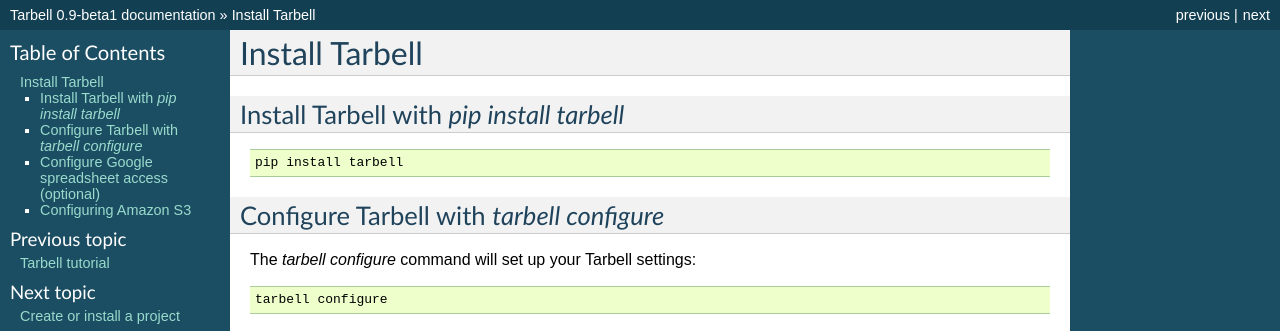
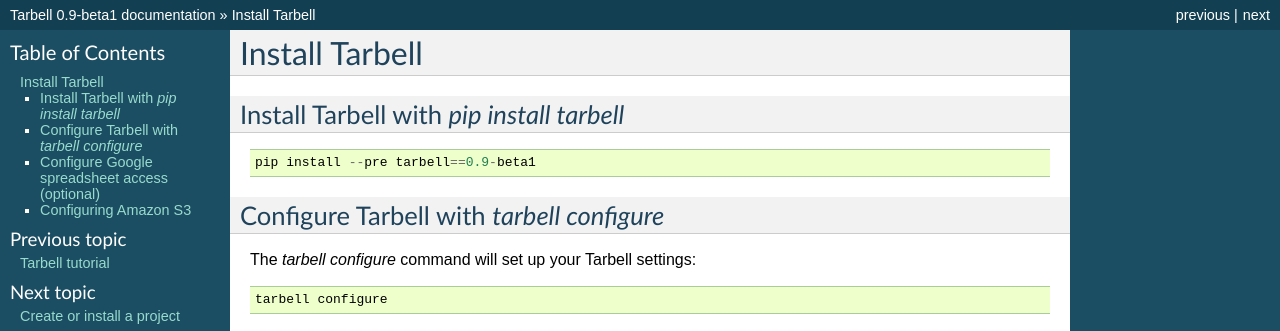
Before and after one commit to tarbell-project/tarbell, a Sphinx documentation site: the page built from tarbell/docs/install.rst, in a window 1280 px wide and 900 px high. Shown: the top 331 px of the window. Built offline with Sphinx 7.4.7, drawn with Linux system fonts in a browser that asks for light colours.

Commit message:
update install docs

```diff
--- a/tarbell/docs/install.rst
+++ b/tarbell/docs/install.rst
@@ -7,7 +7,7 @@
 
 ::
 
-    pip install tarbell
+    pip install --pre tarbell==0.9-beta1
 
 
 Configure Tarbell with `tarbell configure`
```
